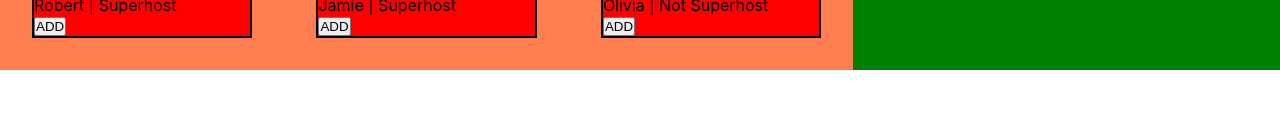
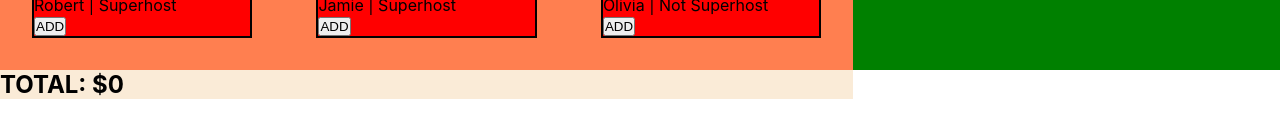
Before and after one commit to UWC2-JSCRIPT/320-w3-react-state-skyhanullee, a React (Create React App) app in the folder ecommerce-ui/: page / in a window 1280 px wide. Shown: the part 364-502 px from the top of the page. Built offline with nearby package versions, Linux system fonts and the light colour scheme.

Commit message:
added functionality to show total price

```diff
--- /dev/null
+++ b/ecommerce-ui/src/ShoppingCartPrice.jsx
@@ -0,0 +1,21 @@
+import React from 'react';
+
+function ShoppingCartPrice({ shoppingCartList }) {
+  // const { payment } = shoppingCartList;
+  // const calculateTotal = shoppingCartList.map(
+  //   price => price.payment.cost
+  //   )
+  //   .reduce(
+  //     (acc, amount) => acc + amount
+  //   );
+
+  return (
+    <h2 className="shopping-cart-price">
+      {/* TOTAL: ${calculateTotal} */}
+      TOTAL:
+      {}
+    </h2>
+  )
+}
+
+export default ShoppingCartPrice
--- a/ecommerce-ui/src/VacationApp.jsx
+++ b/ecommerce-ui/src/VacationApp.jsx
@@ -3,12 +3,12 @@ import Bnbs from './bnbs.json';
 import VacationCard from './VacationCard';
 import ShoppingCartCard from './ShoppingCartCard';
 import { useState } from 'react';
+import ShoppingCartPrice from './ShoppingCartPrice';
 
-function VacationApp() {  // const [rentalDetails, setRentalDetails] = useState('');
-  // const [rentalTitle, setRentalTitle] = useState('');
-  // const [rentalPrice, setRentalPrice] = useState('');
+function VacationApp() {
   const [cartRentals, setCartRentals] = useState([]);
   const [cartId, setCartId] = useState(0);
+  const [totalPrice, setTotalPrice] = useState(0);
 
   const addToCart = (rental) => {
     const tempRental = {
@@ -16,37 +16,17 @@ function VacationApp() {  // const [rentalDetails, setRentalDetails] = useState(
       cartRental: rental
     }
 
-    // setCartRentals([...cartRentals, rental]);
     setCartRentals([...cartRentals, tempRental]);
     setCartId(prevCartId => prevCartId + 1);
-    // setRentalDetails(rentalPrice);
 
-    // console.log(`added to cart: ${JSON.stringify(tempRental)}`)
+    setTotalPrice(prevTotalPrice => prevTotalPrice + rental.payment.cost)
+
   }
 
-  // const removeFromCart = (rental) => {
-  //   // const tempArray = cartRentals.filter((cartRental) => {
-  //   //   if (cartRental.title !== rental.title) {
-  //   //     return cartRentals;
-  //   //   }
-  //   // });
-  //   console.log(`removed ${JSON.stringify(rental)}`);
-  //   setCartRentals(
-  //     cartRentals.filter((cartRental) =>
-  //       cartRental.id !== rental.id
-  //     )
-  //   );
-  // };
-
-  // const removeFromCart = (index) => {
-  //   const newCartRentals = cartRentals.filter((_, i) => i !== index);
-  //   setCartRentals(newCartRentals);
-  //   console.log(`removed: `)
-  // }
   const removeFromCart = (rental) => {
     const newCartRentals = cartRentals.filter((cartRental) => cartRental.id !== rental.id);
     setCartRentals(newCartRentals);
-    console.log(`removed: ${JSON.stringify(rental)}`)
+    setTotalPrice(prevTotalPrice => prevTotalPrice - rental.cartRental.payment.cost)
   }
 
 
@@ -56,13 +36,11 @@ function VacationApp() {  // const [rentalDetails, setRentalDetails] = useState(
         <VacationCard
           rental={rental}
           addToCart={addToCart}
-          // rentalDetails={rentalDetails}
           index={index}
         />
       </li>
     )
   });
-
 
   const cartRentalList = cartRentals.map((rental, index) => {
     return (
@@ -70,11 +48,11 @@ function VacationApp() {  // const [rentalDetails, setRentalDetails] = useState(
         <ShoppingCartCard
           rental={rental}
           removeFromCart={removeFromCart}
-          // index={index}
         />
       </li>
     )
   });
+
   return (
     <>
       <div className="vacation-container">
@@ -87,12 +65,14 @@ function VacationApp() {  // const [rentalDetails, setRentalDetails] = useState(
       <div className="shopping-cart-container">
         <h1>Shopping Cart</h1>
         <ul>
-          {/* <ShoppingListItems
-            rentalList={rentalList}
-            addToCart={addToCart}
-          /> */}
           {cartRentalList}
         </ul>
+      </div>
+
+      <div className="shopping-cart-price-container">
+        <h2 className="shopping-cart-price">
+          TOTAL: ${totalPrice}
+        </h2>
       </div>
     </>
   )
```
